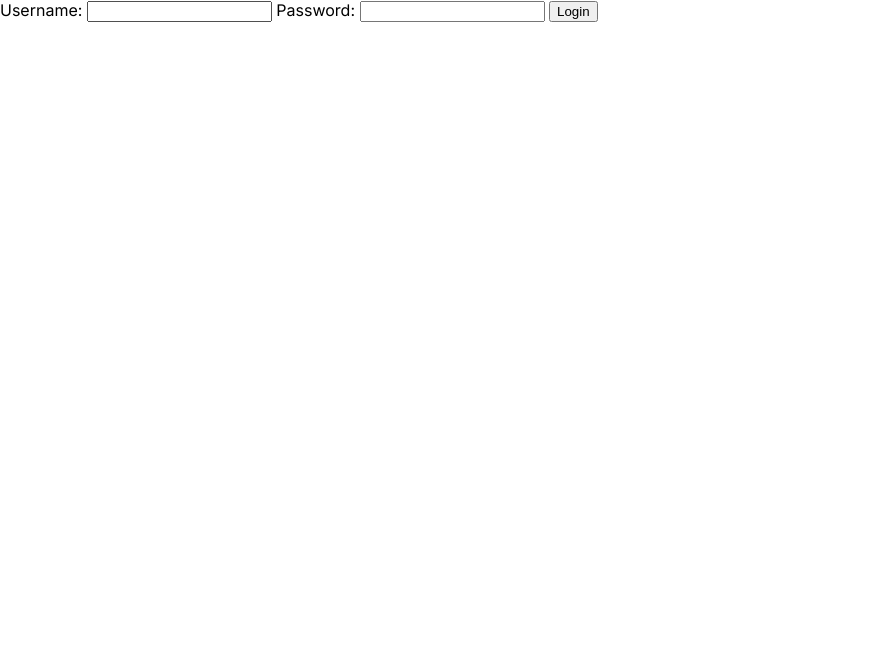
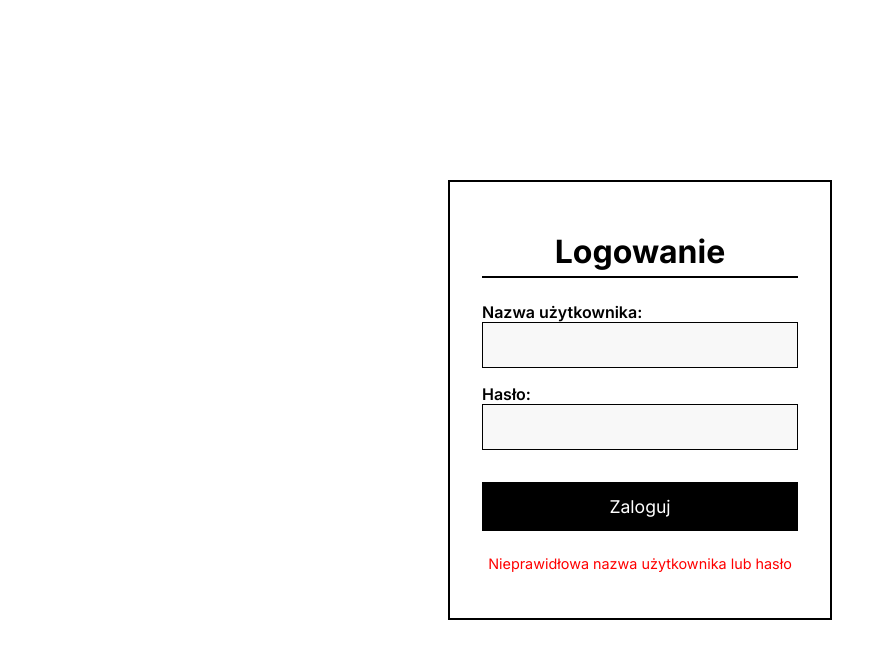
Before and after one commit to SzymonSkrzypczyk/one_sentence_journal, a SvelteKit app in the folder one_sentence_journal/: page /login in a window 1280 px wide. Shown: the top 658 px of the page, without its empty margins (0-894 px from the left). Built offline with nearby package versions, Linux system fonts and the light colour scheme.

Commit message:
XKCD login page

```diff
--- a/one_sentence_journal/src/routes/login/+page.svelte
+++ b/one_sentence_journal/src/routes/login/+page.svelte
@@ -1,21 +1,128 @@
-<form method="POST">
-  <label>
-    Username:
-    <input type="text" name="username" required />
-  </label>
+<script>
 
-  <label>
-    Password:
-    <input type="password" name="password" required />
-  </label>
+</script>
 
-  <button type="submit">Login</button>
+<div class="login-wrapper">
+	<div class="login-container">
+		<h1>Logowanie</h1>
 
-  {#if form?.invalid}
-    <p style="color: red;">Invalid username or password</p>
-  {/if}
-</form>
+		<form method="POST">
+			<label for="username">
+				Nazwa użytkownika:
+				<input type="text" id="username" name="username" required />
+			</label>
 
-<script>
-  export let form;
-</script>
+			<label for="password">
+				Hasło:
+				<input type="password" id="password" name="password" required />
+			</label>
+
+			<button type="submit">Zaloguj</button>
+
+			<p class="error-message hidden">Nieprawidłowa nazwa użytkownika lub hasło</p>
+		</form>
+	</div>
+</div>
+
+<style>
+	.login-wrapper {
+		display: flex;
+		justify-content: center;
+		align-items: center;
+		min-height: 100vh;
+		padding: 1rem;
+		box-sizing: border-box;
+		background-color: #ffffff;
+	}
+
+	.login-container {
+		background-color: #ffffff;
+		border: 2px solid #000000;
+		width: 100%;
+		max-width: 24rem;
+		padding: 2rem;
+		box-sizing: border-box;
+		text-align: center;
+	}
+
+	h1 {
+		font-family: 'Inter', sans-serif;
+		font-size: 2em;
+		color: #000000;
+		margin-bottom: 1.5rem;
+		border-bottom: 2px solid #000000;
+		padding-bottom: 0.5rem;
+		line-height: 1;
+	}
+
+	form {
+		display: flex;
+		flex-direction: column;
+		gap: 1rem;
+		text-align: left;
+	}
+
+	label {
+		font-family: 'Inter', sans-serif;
+		font-size: 1em;
+		font-weight: 600;
+	}
+
+	input[type="text"],
+	input[type="password"] {
+		width: 100%;
+		padding: 0.75rem;
+		border: 1px solid #000000;
+		background-color: #f8f8f8;
+		font-family: 'Inter', sans-serif;
+		font-size: 1em;
+		color: #000000;
+		box-sizing: border-box;
+	}
+
+	input[type="text"]:focus,
+	input[type="password"]:focus {
+		outline: 2px solid #000000;
+		outline-offset: 2px;
+		background-color: #ffffff;
+	}
+
+	button[type="submit"] {
+		background-color: #000000;
+		color: #ffffff;
+		border: 2px solid #000000;
+		padding: 0.75rem 1.5rem;
+		font-family: 'Inter', sans-serif;
+		font-size: 1.1em;
+		cursor: pointer;
+		transition: background-color 0.1s ease-in-out;
+		margin-top: 1rem;
+	}
+
+	button[type="submit"]:hover {
+		background-color: #333333;
+	}
+
+	.error-message {
+		color: #ff0000;
+		font-family: 'Inter', sans-serif;
+		font-size: 0.9em;
+		margin-top: 0.5rem;
+		text-align: center;
+	}
+
+	@media (max-width: 480px) {
+		.login-container {
+			padding: 1.5rem;
+		}
+
+		h1 {
+			font-size: 1.5em;
+		}
+
+		button[type="submit"] {
+			font-size: 1em;
+			padding: 0.6rem 1.2rem;
+		}
+	}
+</style>
```
